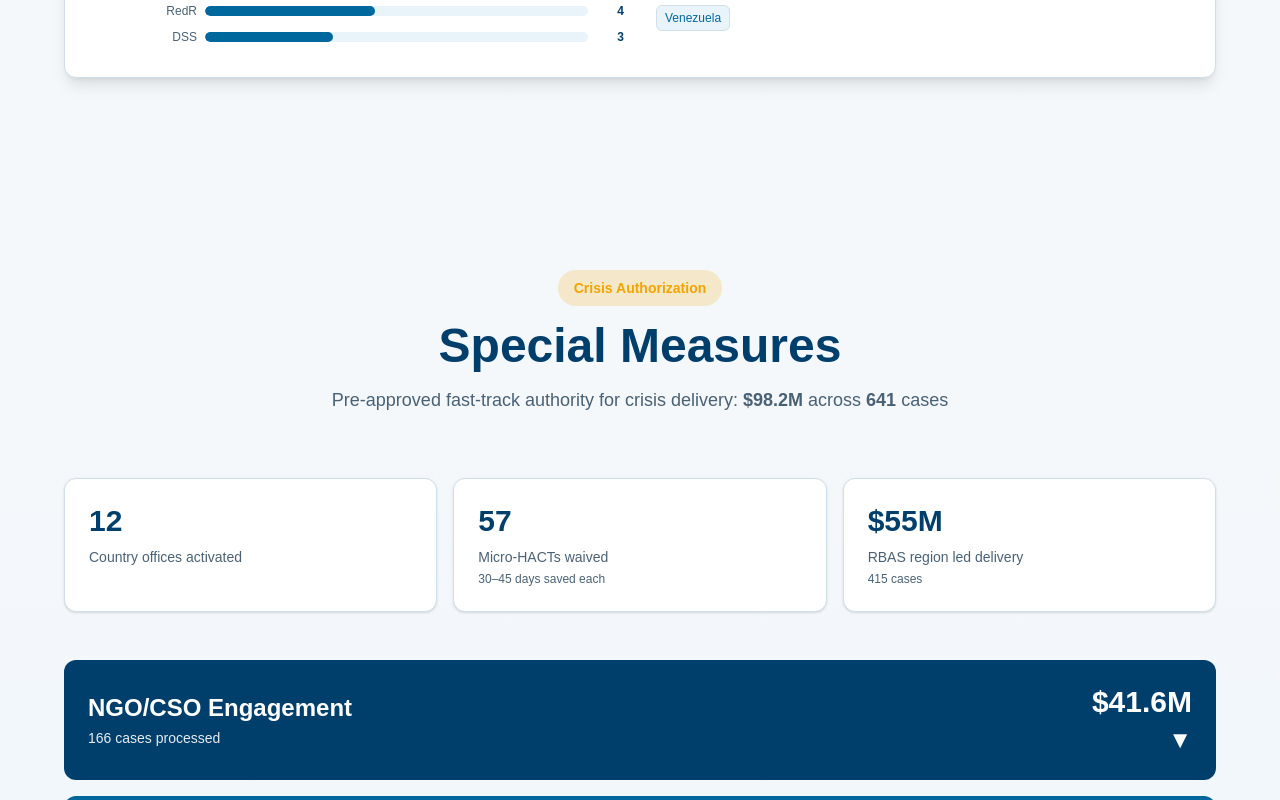
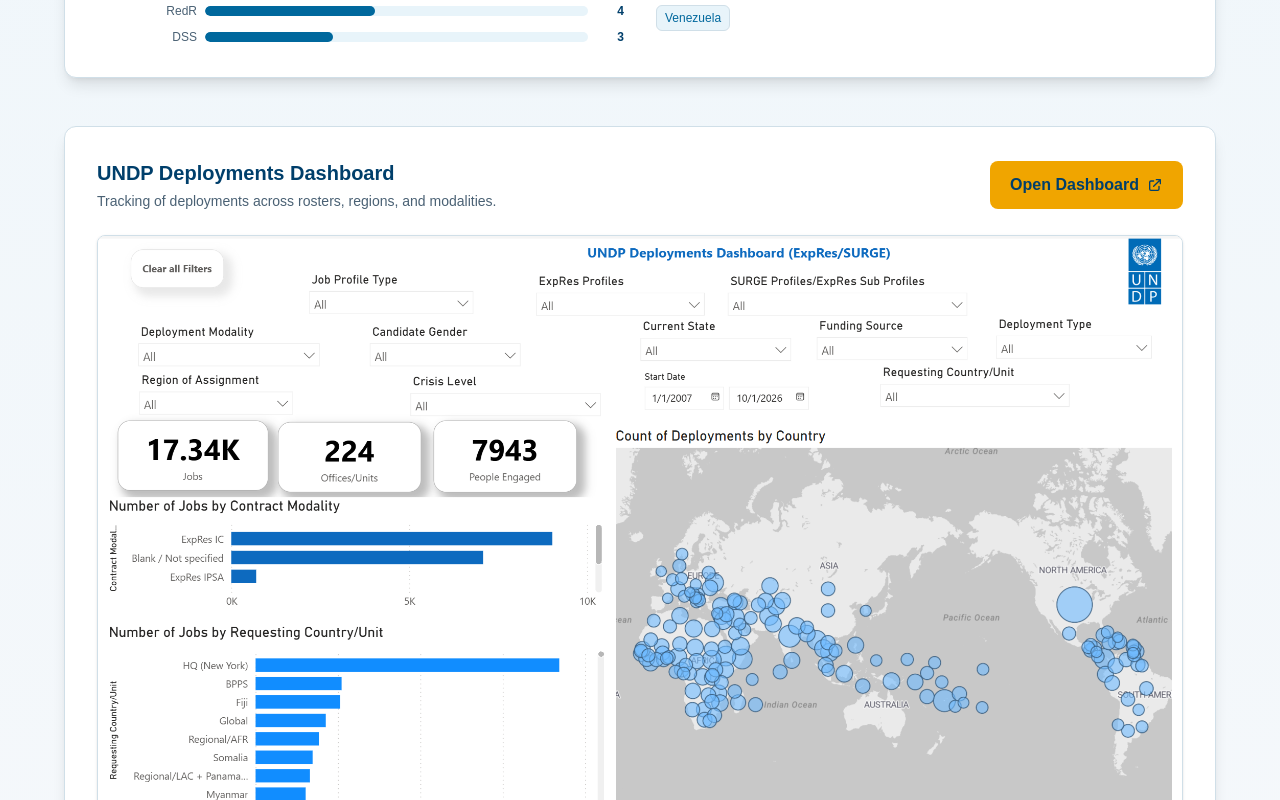
Before and after one commit to jia-q1/undp, a Next.js app: page / in a window 1280 px wide. Shown: the part 7540-8340 px from the top of the page. Built offline with nearby package versions, Linux system fonts and the light colour scheme.

Commit message:
Last dashboard?

```diff
--- a/components/TalentNetworkSection.tsx
+++ b/components/TalentNetworkSection.tsx
@@ -413,6 +413,47 @@
             </div>
           </div>
         </motion.div>
+
+        {/* UNDP Deployments dashboard */}
+        <motion.div
+          className="mt-12 bg-white rounded-xl shadow-lg border border-rule p-8"
+          initial={{ opacity: 0, y: 20 }}
+          whileInView={{ opacity: 1, y: 0 }}
+          transition={{ duration: 0.6, delay: 0.2 }}
+          viewport={{ once: true }}
+        >
+          <div className="flex flex-col md:flex-row items-center justify-between gap-4 mb-6">
+            <div>
+              <h3 className="text-xl font-bold text-navy mb-1">UNDP Deployments Dashboard</h3>
+              <p className="text-mid text-sm">Tracking of deployments across rosters, regions, and modalities.</p>
+            </div>
+            <a
+              href="https://app.powerbi.com/groups/me/reports/3c0f4d43-6da9-4d4c-ae07-0f0082f829ac/996cba5518c8a148d1c8?ctid=b3e5db5e-2944-4837-99f5-7488ace54319&experience=power-bi&bookmarkGuid=74cfb88d-5351-4c52-86b4-72293cdb812c"
+              target="_blank"
+              rel="noopener noreferrer"
+              className="inline-flex items-center gap-2 px-5 py-3 rounded-lg font-semibold bg-gold text-navy hover:bg-coral hover:text-white transition-colors whitespace-nowrap"
+            >
+              <span>Open Dashboard</span>
+              <svg className="w-4 h-4" fill="none" stroke="currentColor" viewBox="0 0 24 24">
+                <path strokeLinecap="round" strokeLinejoin="round" strokeWidth={2} d="M10 6H6a2 2 0 00-2 2v10a2 2 0 002 2h10a2 2 0 002-2v-4M14 4h6m0 0v6m0-6L10 14" />
+              </svg>
+            </a>
+          </div>
+
+          <a
+            href="https://app.powerbi.com/groups/me/reports/3c0f4d43-6da9-4d4c-ae07-0f0082f829ac/996cba5518c8a148d1c8?ctid=b3e5db5e-2944-4837-99f5-7488ace54319&experience=power-bi&bookmarkGuid=74cfb88d-5351-4c52-86b4-72293cdb812c"
+            target="_blank"
+            rel="noopener noreferrer"
+            className="block"
+          >
+            {/* eslint-disable-next-line @next/next/no-img-element */}
+            <img
+              src="/deployments.png"
+              alt="UNDP Deployments Dashboard preview"
+              className="w-full h-auto rounded-lg border border-rule shadow-sm hover:shadow-lg transition-shadow"
+            />
+          </a>
+        </motion.div>
       </div>
     </section>
   );
```
Also changed, not shown: public/deployments.png (added).
